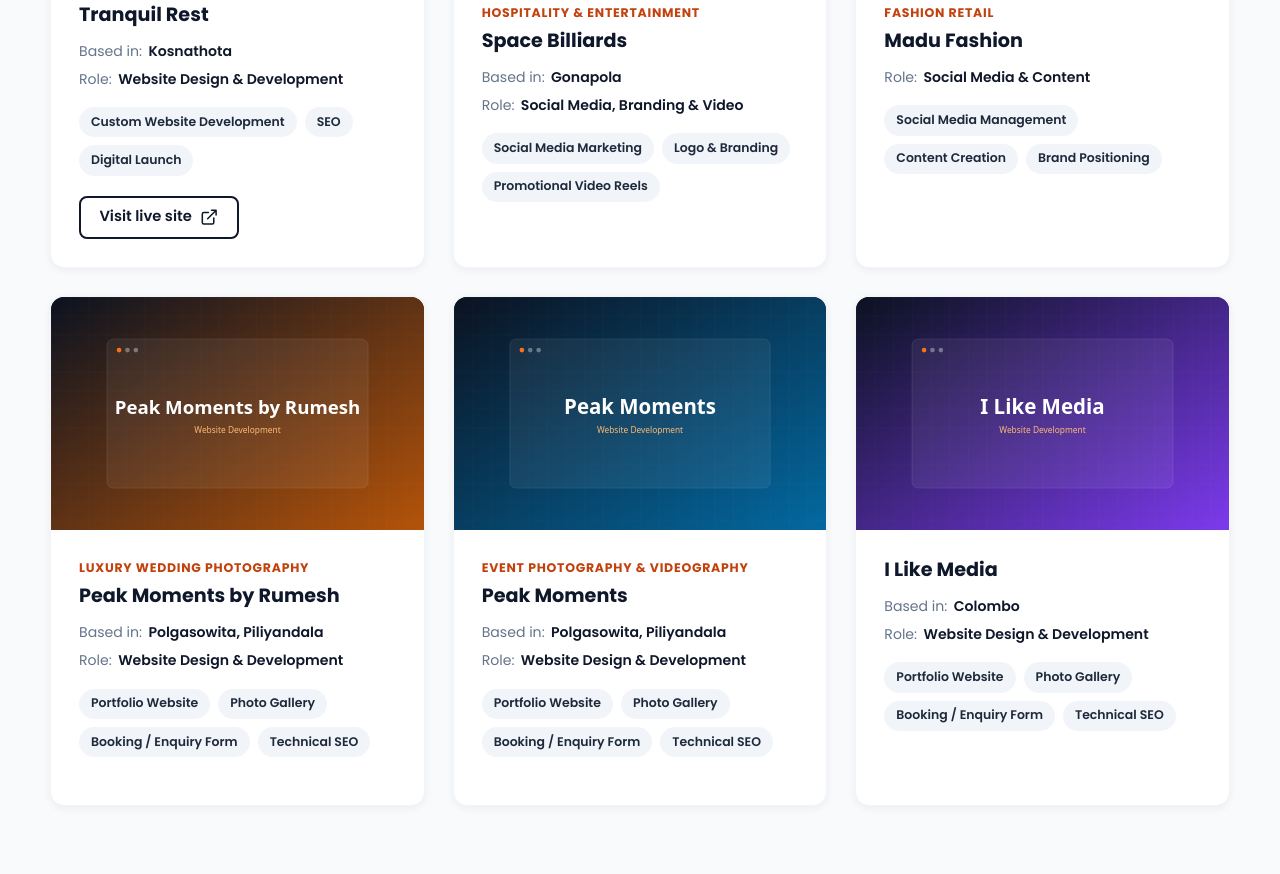
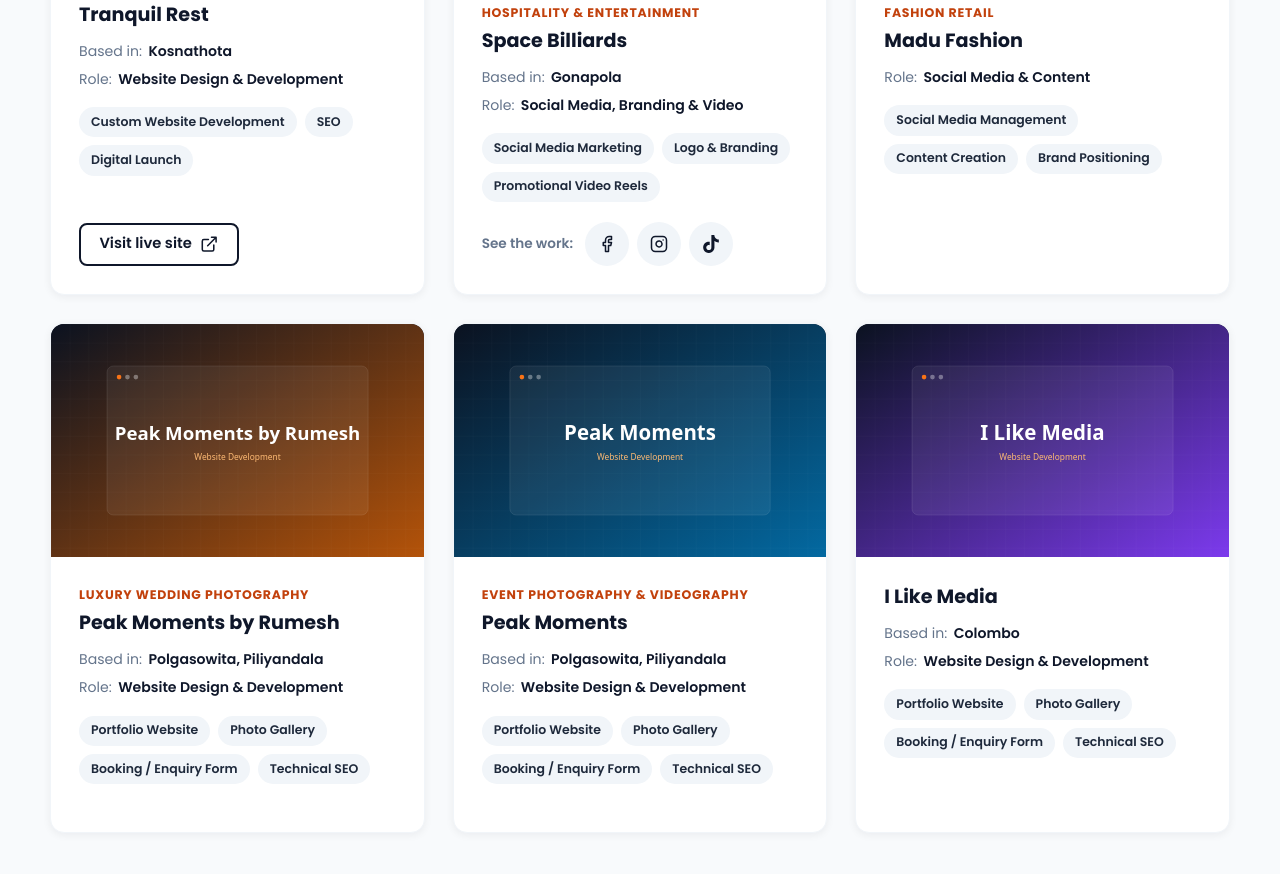
Before and after one commit to ShavinduR/BizMax, a plain HTML site: page index.html in a window 1280 px wide. Shown: the part 2630-3504 px from the top of the page. Drawn offline with Linux system fonts and the light colour scheme.

Commit message:
Add Space Billiards Facebook, Instagram and TikTok links to its project card
Co-Authored-By: Claude Opus 5.5 <noreply@anthropic.com>
Claude-Session: https://claude.ai/code/session_01BjArtozqEoizR4UmgSu6Go

```diff
--- a/index.html
+++ b/index.html
@@ -98,6 +98,7 @@
     <symbol id="i-chart" viewBox="0 0 24 24"><path d="M3 3v18h18"/><path d="M18 17V9M13 17V5M8 17v-3"/></symbol>
     <symbol id="i-facebook" viewBox="0 0 24 24"><path d="M18 2h-3a5 5 0 0 0-5 5v3H7v4h3v8h4v-8h3l1-4h-4V7a1 1 0 0 1 1-1h3z"/></symbol>
     <symbol id="i-instagram" viewBox="0 0 24 24"><rect x="2" y="2" width="20" height="20" rx="5"/><path d="M16 11.37A4 4 0 1 1 12.63 8 4 4 0 0 1 16 11.37z"/><path d="M17.5 6.5h.01"/></symbol>
+    <symbol id="i-tiktok" viewBox="0 0 24 24"><path d="M12.525.02c1.31-.02 2.61-.01 3.91-.02.08 1.53.63 3.09 1.75 4.17 1.12 1.11 2.7 1.62 4.24 1.79v4.03c-1.44-.05-2.89-.35-4.2-.97-.57-.26-1.1-.59-1.62-.93-.01 2.92.01 5.84-.02 8.75-.08 1.4-.54 2.79-1.35 3.94-1.31 1.92-3.58 3.17-5.91 3.21-1.43.08-2.86-.31-4.08-1.03-2.02-1.19-3.44-3.37-3.65-5.71-.02-.5-.03-1-.01-1.49.18-1.9 1.12-3.72 2.58-4.96 1.66-1.44 3.98-2.13 6.15-1.72.02 1.48-.04 2.96-.04 4.44-.99-.32-2.15-.23-3.02.37-.63.41-1.11 1.04-1.36 1.75-.21.51-.15 1.07-.14 1.61.24 1.64 1.82 3.02 3.5 2.87 1.12-.01 2.19-.66 2.77-1.61.19-.33.4-.67.41-1.06.1-1.79.06-3.57.07-5.36.01-4.03-.01-8.05.02-12.07z"/></symbol>
     <symbol id="i-spark" viewBox="0 0 24 24"><path d="M12 3l1.9 5.8L20 10l-6.1 1.2L12 17l-1.9-5.8L4 10l6.1-1.2z"/></symbol>
 </svg>
 
@@ -257,6 +258,7 @@
                         <h3>Space Billiards</h3>
                         <dl class="work-card__facts"><div><dt>Based in</dt><dd>Gonapola</dd></div><div><dt>Role</dt><dd>Social Media, Branding &amp; Video</dd></div></dl>
                         <ul class="tags" aria-label="Work delivered"><li class="tag">Social Media Marketing</li><li class="tag">Logo &amp; Branding</li><li class="tag">Promotional Video Reels</li></ul>
+                        <div class="work-card__social"><span>See the work:</span><ul><li><a href="https://www.facebook.com/share/1CJ28pqZRX/" target="_blank" rel="noopener noreferrer" aria-label="Space Billiards on Facebook (opens in a new tab)"><svg class="icon" aria-hidden="true" focusable="false"><use href="#i-facebook"></use></svg></a></li><li><a href="https://www.instagram.com/space_billiards/" target="_blank" rel="noopener noreferrer" aria-label="Space Billiards on Instagram (opens in a new tab)"><svg class="icon" aria-hidden="true" focusable="false"><use href="#i-instagram"></use></svg></a></li><li><a href="https://www.tiktok.com/@spaceventures8" target="_blank" rel="noopener noreferrer" aria-label="Space Billiards on TikTok (opens in a new tab)"><svg class="icon icon--fill" aria-hidden="true" focusable="false"><use href="#i-tiktok"></use></svg></a></li></ul></div>
                     </div>
                 </li>
                 <li class="work-card">
--- a/style.css
+++ b/style.css
@@ -248,6 +248,14 @@ h1, h2, h3, h4 { color: var(--navy-900); line-height: 1.2; }
 .tags { display: flex; flex-wrap: wrap; gap: 0.5rem; margin-bottom: 1.25rem; }
 .tag { padding: 0.3rem 0.75rem; border-radius: 999px; background: var(--slate-100); color: var(--navy-800); font-size: 0.78rem; font-weight: 600; }
 .work-card__link { margin-top: auto; align-self: flex-start; }
+.work-card__social { margin-top: auto; display: flex; align-items: center; gap: 0.75rem; font-size: 0.85rem; font-weight: 600; color: var(--slate-500); }
+.work-card__social ul { display: flex; gap: 0.5rem; }
+.work-card__social a {
+    width: 44px; height: 44px; border-radius: 50%; display: grid; place-items: center;
+    background: var(--slate-100); color: var(--navy-900); transition: background-color 0.2s ease, color 0.2s ease;
+}
+.work-card__social a:hover { background: var(--accent-strong); color: var(--white); }
+.work-card__social .icon { width: 18px; height: 18px; }
 
 /* ---------- 9. Process ---------- */
 .steps { list-style: none; display: grid; grid-template-columns: repeat(auto-fit, minmax(260px, 1fr)); gap: 1.75rem; counter-reset: step; }
```
Also changed, not shown: pricing.html (+1 -0 lines), services.html (+1 -0 lines).
